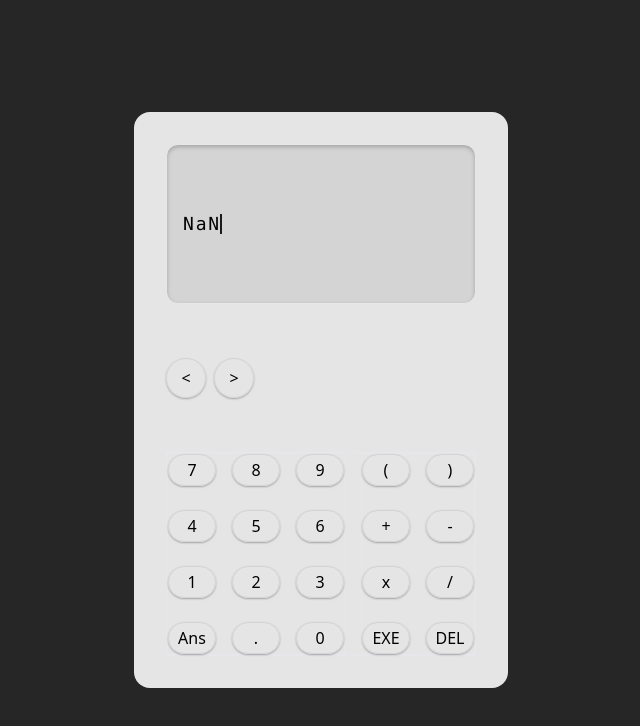
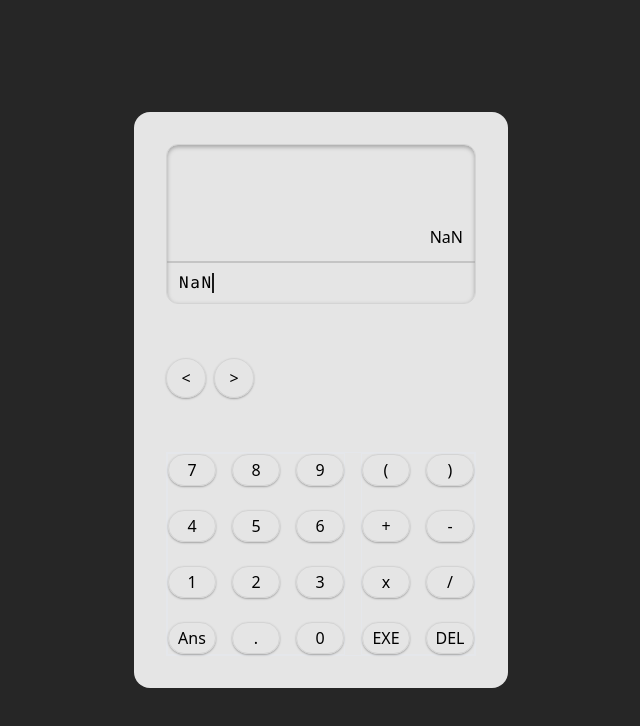
Before and after one commit to n-drobyshevski/calculator-app, a Next.js app: page / in a window 1280 px wide. Both pictures are taken after a click on the button "EXE". Shown: the top 726 px of the page, without its empty margins (319-959 px from the left). Built offline with nearby package versions, Linux system fonts and the light colour scheme.

Commit message:
Add: History functionality

```diff
--- a/src/components/Output.tsx
+++ b/src/components/Output.tsx
@@ -1,9 +1,11 @@
 import { useEffect, useState } from "react";
-import Cursor from "./Cursor";
+import InputItem from "./history/InputItem";
+import HistoryList from "./history/HistoryList";
 interface OutputProps {
   output: { before: string[]; after: string[] };
+  history: { expression: string; result: string }[];
 }
-const Output: React.FC<OutputProps> = ({ output }) => {
+const Output: React.FC<OutputProps> = ({ output, history }) => {
   const [strOutput, setStrOutput] = useState<{ before: string; after: string }>(
     { before: "", after: "" }
   );
@@ -14,15 +16,10 @@ const Output: React.FC<OutputProps> = ({ output }) => {
     setStrOutput({ before: newOutputBefore, after: newOutputAfter });
   }, [output]);
 
-  const outputTextStyle =
-    "select-all bg-transparent font-mono tracking-widest text-lg";
   return (
-    <div className="flex h-40 w-full flex-col justify-center rounded-xl border bg-neutral-300 p-4 shadow-inner shadow-neutral-400">
-      <div className="flex items-center justify-start">
-        <p className={outputTextStyle}>{strOutput.before}</p>
-        <Cursor />
-        <p className={outputTextStyle}>{strOutput.after}</p>
-      </div>
+    <div className="flex h-40 w-full flex-col justify-end overflow-hidden rounded-xl border border-neutral-300 shadow-inner shadow-neutral-400">
+      <HistoryList history={history} />
+      <InputItem output={strOutput} />
     </div>
   );
 };
--- /dev/null
+++ b/src/components/history/HistoryItem.tsx
@@ -0,0 +1,13 @@
+interface HistoryItemProps {
+  expression: string;
+  result: string;
+}
+const HistoryItem: React.FC<HistoryItemProps> = ({ expression, result }) => {
+  return (
+    <div className="flex w-full p-3">
+      <p className="w-full">{expression}</p>
+      <p>{result}</p>
+    </div>
+  );
+};
+export default HistoryItem;
--- /dev/null
+++ b/src/components/history/HistoryList.tsx
@@ -0,0 +1,17 @@
+import HistoryItem from "./HistoryItem";
+
+interface HistoryListProps {
+  history: { expression: string; result: string }[];
+}
+const HistoryListProps: React.FC<HistoryListProps> = ({ history }) => {
+  let nextId = 0;
+  return (
+    <div className="flex h-full flex-col justify-end">
+      {history.map(({ expression, result }) => (
+        <HistoryItem key={nextId++} expression={expression} result={result} />
+      ))}
+    </div>
+  );
+};
+
+export default HistoryListProps;
--- /dev/null
+++ b/src/components/history/InputItem.tsx
@@ -0,0 +1,22 @@
+import Cursor from "../Cursor";
+
+interface InputItemProps {
+  output: {
+    before: string;
+    after: string;
+  };
+}
+
+const outputTextStyle = "select-all bg-transparent font-mono tracking-widest";
+
+const InputItem: React.FC<InputItemProps> = ({ output }) => {
+  return (
+    <div className="flex items-center justify-start border-t-2 border-neutral-400/50 py-2 px-3">
+      <p className={outputTextStyle}>{output.before}</p>
+      <Cursor />
+      <p className={outputTextStyle}>{output.after}</p>
+    </div>
+  );
+};
+
+export default InputItem;
--- a/src/pages/index.tsx
+++ b/src/pages/index.tsx
@@ -13,6 +13,9 @@ const Home: NextPage = () => {
     after: [],
   });
   const [prevResult, setPrevResult] = useState<string>("");
+  const [history, setHistory] = useState<
+    { expression: string; result: string }[]
+  >([]);
 
   useEffect(() => {
     console.log(output);
@@ -77,6 +80,7 @@ const Home: NextPage = () => {
     const result = calculate(expression);
     setPrevResult(String(result));
     setOutput({ before: String(result).split(""), after: [] });
+    setHistory([...history, { expression: expression, result: `${result}` }]);
   };
   return (
     <>
@@ -86,7 +90,7 @@ const Home: NextPage = () => {
       </Head>
       <main className="h-screen bg-neutral-800 pt-28">
         <div className="m-auto flex h-[36rem] w-fit flex-col justify-between rounded-2xl bg-neutral-200 p-8">
-          <Output output={output} />
+          <Output output={output} history={history} />
           <NavControls
             onLeftClick={moveCursorLeft}
             onRightClick={moveCursorRight}
```
